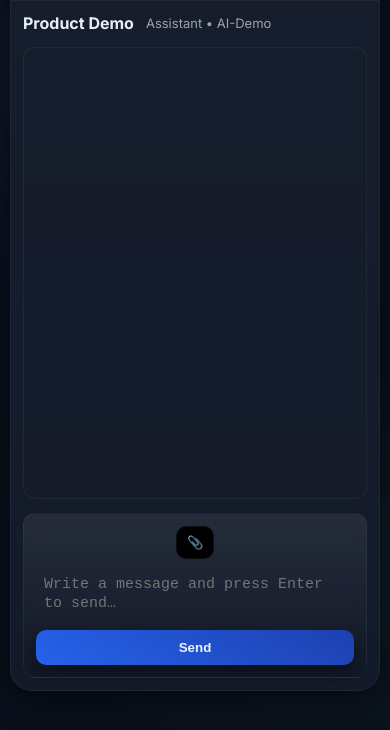
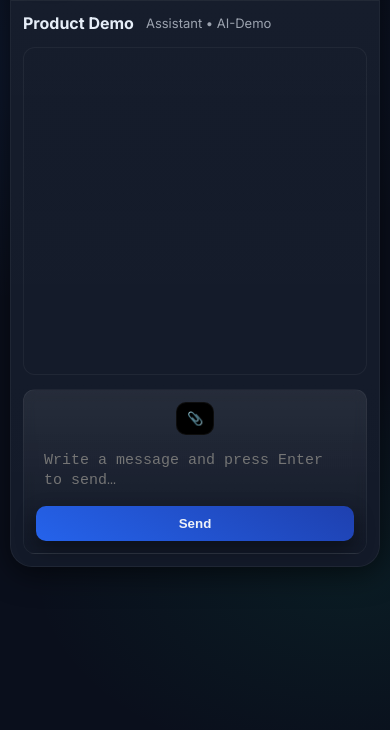
Before and after one commit to sahil-coder-2070/Ai-chatbot, a website: page index.html in a window 390 px wide. Shown: the part 102-832 px from the top of the page. Drawn offline with Linux system fonts and the light colour scheme.

Commit message:
Update style.css

```diff
--- a/style.css
+++ b/style.css
@@ -309,7 +309,7 @@ select, .icon-btn {
     .app {
         grid-template-columns: 1fr;
         grid-template-rows: auto 1fr;
-        height: 95%;
+        height: 80%;
     }
     .sidebar {
         flex-direction: row;
```
